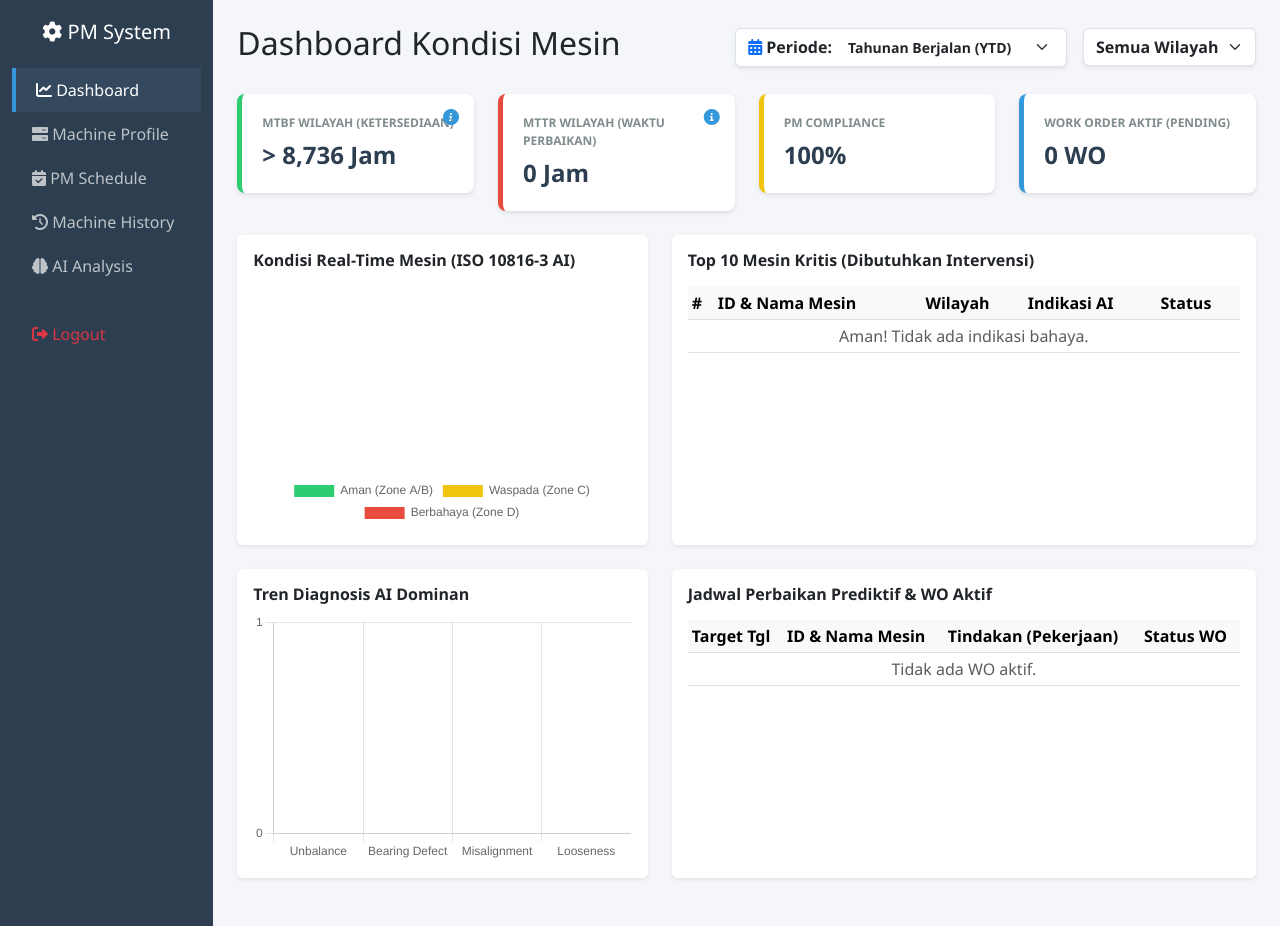
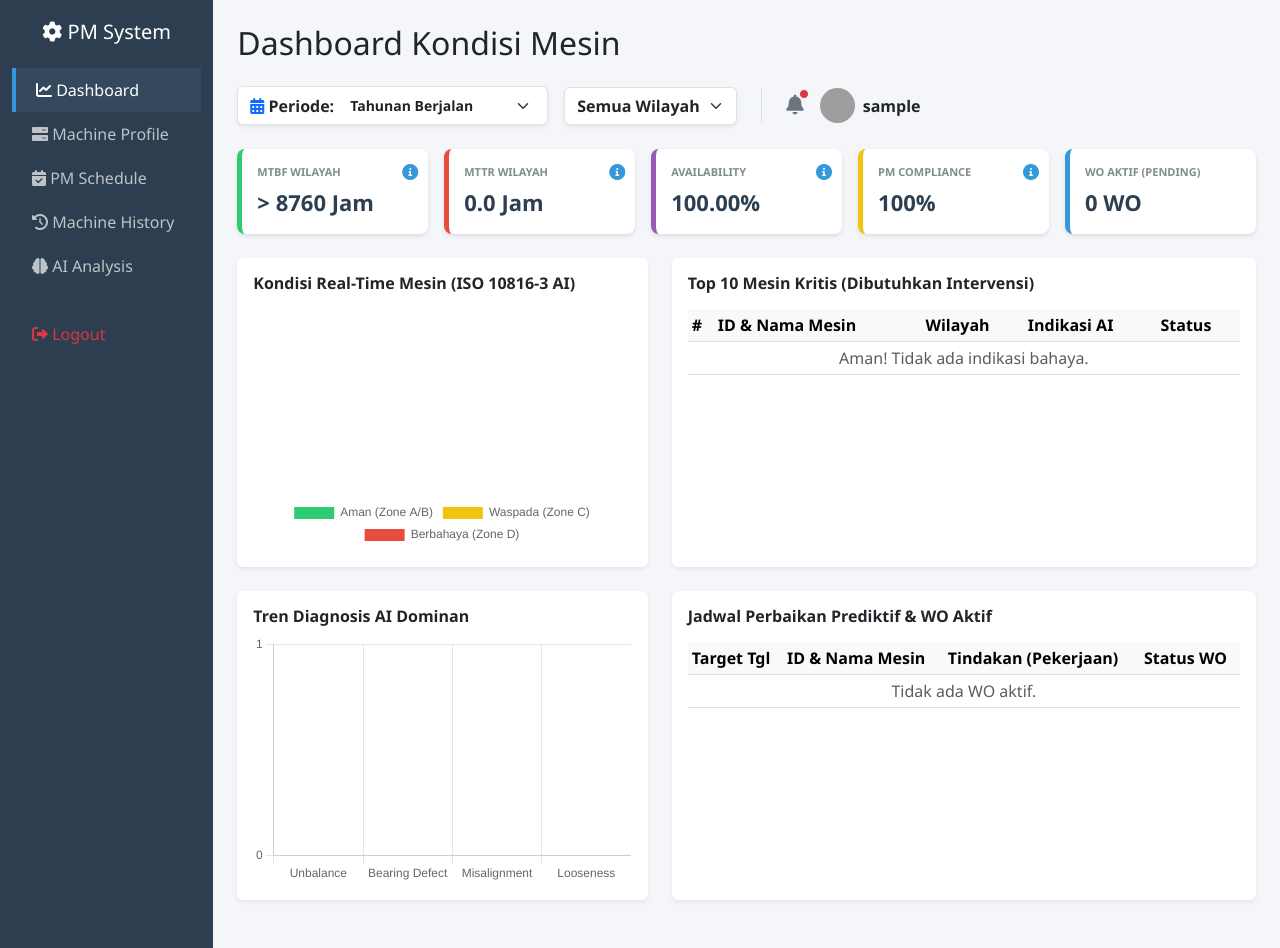
Before and after one commit to asephana949-web/pm-system-app, a Flask app: page /dashboard in a window 1280 px wide. Before the commit the page ends 926 px from the top, so only its background shows below. Run offline with Flask 3, Linux system fonts and the light colour scheme; the visitor is signed in with stand-in values (Sample User, id 1); data that the repository does not hold is empty; grey boxes are pictures that could not be loaded.

Commit message:
Update dashboard

```diff
--- a/templates/dashboard.html
+++ b/templates/dashboard.html
@@ -14,10 +14,11 @@
         .sidebar a { color: #bdc3c7; text-decoration: none; padding: 10px 20px; display: block; }
         .sidebar a:hover, .sidebar a.aktif { background-color: #34495e; color: white; border-left: 4px solid #3498db; }
 
-        .kpi-card { background: white; border-radius: 8px; padding: 20px; box-shadow: 0 2px 4px rgba(0,0,0,0.1); border-left: 5px solid #3498db; position: relative; }
-        .kpi-title { font-size: 12px; color: #7f8c8d; text-transform: uppercase; font-weight: bold; }
-        .kpi-value { font-size: 24px; font-weight: bold; color: #2c3e50; margin-top: 5px; }
-        .info-icon { position: absolute; top: 15px; right: 15px; cursor: pointer; color: #3498db; font-size: 16px; }
+        .kpi-card { background: white; border-radius: 8px; padding: 15px; box-shadow: 0 2px 4px rgba(0,0,0,0.1); border-left: 5px solid #3498db; position: relative; height: 100%;}
+        .kpi-title { font-size: 11px; color: #7f8c8d; text-transform: uppercase; font-weight: bold; padding-right: 15px;}
+        .kpi-value { font-size: 22px; font-weight: bold; color: #2c3e50; margin-top: 5px; }
+        .info-icon { position: absolute; top: 15px; right: 10px; cursor: pointer; color: #3498db; font-size: 16px; transition: 0.2s;}
+        .info-icon:hover { color: #2c3e50; transform: scale(1.1);}
 
         .status-aman { background-color: #2ecc71; color: white; padding: 4px 10px; border-radius: 4px; font-size: 12px; font-weight: bold;}
         .status-hati-hati { background-color: #f1c40f; color: black; padding: 4px 10px; border-radius: 4px; font-size: 12px; font-weight: bold;}
@@ -57,7 +58,17 @@
                             <label class="fw-bold mx-2 text-nowrap"><i class="fa-solid fa-calendar-days text-primary"></i> Periode:</label>
                             <select class="form-select form-select-sm border-0 fw-bold shadow-none" id="filterPeriodeDashboard" onchange="filterDashboard()">
                                 <optgroup label="Tahunan">
-                                    <option value="Y" selected>Tahunan Berjalan (YTD)</option>
+                                    <option value="Y" selected>Tahunan Berjalan</option>
+                                </optgroup>
+                                <optgroup label="Semester">
+                                    <option value="S1">Semester 1 (Jan-Jun)</option>
+                                    <option value="S2">Semester 2 (Jul-Des)</option>
+                                </optgroup>
+                                <optgroup label="Quarter (Kuartal)">
+                                    <option value="Q1">Quarter 1 (Jan-Mar)</option>
+                                    <option value="Q2">Quarter 2 (Apr-Jun)</option>
+                                    <option value="Q3">Quarter 3 (Jul-Sep)</option>
+                                    <option value="Q4">Quarter 4 (Okt-Des)</option>
                                 </optgroup>
                                 <optgroup label="Bulanan">
                                     <option value="1">Januari</option>
@@ -82,34 +93,54 @@
                             </select>
                         </div>
                     </div>
+
+                    <div class="d-flex align-items-center gap-3 border-start ps-4">
+                        <div class="position-relative" style="cursor: pointer;">
+                            <i class="fa-solid fa-bell fs-5 text-secondary"></i>
+                            <span class="position-absolute top-0 start-100 translate-middle p-1 bg-danger border border-light rounded-circle"></span>
+                        </div>
+                        <div class="d-flex align-items-center gap-2" style="cursor: pointer;">
+                            <img src="https://ui-avatars.com/api/?name={{ username }}&background=3498db&color=fff" alt="User" class="rounded-circle" width="35" height="35">
+                            <span class="fw-bold text-dark">{{ username }}</span>
+                        </div>
+                    </div>
                 </div>
             </div>
 
-            <div class="row mb-4">
-                <div class="col-md-3">
+            <!-- Row KPI menggunakan 5 Kolom agar pas -->
+            <div class="row row-cols-1 row-cols-md-5 g-3 mb-4">
+                <div class="col">
                     <div class="kpi-card" style="border-left-color: #2ecc71;">
-                        <i class="fa-solid fa-circle-info info-icon" data-bs-toggle="modal" data-bs-target="#modalMTBF"></i>
-                        <div class="kpi-title">MTBF Wilayah (Ketersediaan)</div>
-                        <div class="kpi-value" id="mtbfValue">Menghitung...</div>
+                        <i class="fa-solid fa-circle-info info-icon" data-bs-toggle="modal" data-bs-target="#modalMTBF" title="Detail Hitungan MTBF"></i>
+                        <div class="kpi-title">MTBF Wilayah</div>
+                        <div class="kpi-value" id="mtbfValue">-</div>
                     </div>
                 </div>
-                <div class="col-md-3">
+                <div class="col">
                     <div class="kpi-card" style="border-left-color: #e74c3c;">
-                        <i class="fa-solid fa-circle-info info-icon" data-bs-toggle="modal" data-bs-target="#modalMTTR"></i>
-                        <div class="kpi-title">MTTR Wilayah (Waktu Perbaikan)</div>
-                        <div class="kpi-value" id="mttrValue">Menghitung...</div>
+                        <i class="fa-solid fa-circle-info info-icon" data-bs-toggle="modal" data-bs-target="#modalMTTR" title="Detail Hitungan MTTR"></i>
+                        <div class="kpi-title">MTTR Wilayah</div>
+                        <div class="kpi-value" id="mttrValue">-</div>
                     </div>
                 </div>
-                <div class="col-md-3">
-                    <div class="kpi-card" style="border-left-color: #f1c40f;">
-                        <div class="kpi-title">PM Compliance</div>
-                        <div class="kpi-value" id="pmValue">Menghitung...</div>
+                <div class="col">
+                    <div class="kpi-card" style="border-left-color: #9b59b6;">
+                        <i class="fa-solid fa-circle-info info-icon" data-bs-toggle="modal" data-bs-target="#modalAvail" title="Detail Hitungan Availability"></i>
+                        <div class="kpi-title">Availability</div>
+                        <div class="kpi-value" id="availValue">-</div>
                     </div>
                 </div>
-                <div class="col-md-3">
+                <div class="col">
+                    <div class="kpi-card" style="border-left-color: #f1c40f;">
+                        <i class="fa-solid fa-circle-info info-icon" data-bs-toggle="modal" data-bs-target="#modalPM" title="Detail PM Compliance"></i>
+                        <div class="kpi-title">PM Compliance</div>
+                        <div class="kpi-value" id="pmValue">-</div>
+                    </div>
+                </div>
+                <div class="col">
                     <div class="kpi-card" style="border-left-color: #3498db;">
-                        <div class="kpi-title">Work Order Aktif (Pending)</div>
-                        <div class="kpi-value" id="woAktifValue">Menghitung...</div>
+                        <div class="kpi-title">WO Aktif (Pending)</div>
+                        <div class="kpi-value" id="woAktifValue">-</div>
                     </div>
                 </div>
             </div>
@@ -179,47 +210,69 @@
     </div>
 </div>
 
-<!-- Modal Penjelasan MTBF -->
+<!-- Modal Dinamis (Digunakan oleh JS) -->
 <div class="modal fade" id="modalMTBF" tabindex="-1">
     <div class="modal-dialog">
         <div class="modal-content">
             <div class="modal-header bg-success text-white">
-                <h5 class="modal-title"><i class="fa-solid fa-calculator"></i> Penjelasan MTBF Dashboard</h5>
+                <h5 class="modal-title"><i class="fa-solid fa-calculator"></i> Data Kalkulasi MTBF</h5>
                 <button type="button" class="btn-close btn-close-white" data-bs-dismiss="modal"></button>
             </div>
             <div class="modal-body">
-                <p>Di halaman Dashboard, <strong>MTBF (Mean Time Between Failure)</strong> dihitung berdasarkan sudut pandang <strong>Kerugian Produksi (Downtime Pabrik)</strong>.</p>
-                <div class="bg-light p-3 border rounded mb-3">
-                    <strong>Rumus:</strong><br>
-                    (Total Jam Operasional - Total Jam Downtime) / Jumlah Kejadian Downtime
-                </div>
-                <ul>
-                    <li><strong>Total Jam Operasional:</strong> Menghitung total jam kalender (24 jam x Jumlah Hari dalam periode yang dipilih).</li>
-                    <li><strong>Kejadian Kerusakan:</strong> Hanya kerusakan yang menyebabkan <strong>mesin mati (Is Downtime = Ya)</strong> yang dihitung. Kerusakan komponen yang tidak mengganggu produksi akan diabaikan.</li>
-                </ul>
+                <p><strong>Rumus:</strong> (Total Jam Operasional - Total Downtime) / Kejadian</p>
+                <div class="bg-light p-2 border rounded mb-3 text-center" id="mtbfRumusTeks">Memuat data...</div>
+                <h6>Rincian Kejadian Downtime:</h6>
+                <table class="table table-sm table-bordered"><tbody id="tabelDowntimeMTBF"></tbody></table>
             </div>
         </div>
     </div>
 </div>
 
-<!-- Modal Penjelasan MTTR -->
 <div class="modal fade" id="modalMTTR" tabindex="-1">
     <div class="modal-dialog">
         <div class="modal-content">
             <div class="modal-header bg-danger text-white">
-                <h5 class="modal-title"><i class="fa-solid fa-wrench"></i> Penjelasan MTTR Dashboard</h5>
+                <h5 class="modal-title"><i class="fa-solid fa-wrench"></i> Data Kalkulasi MTTR</h5>
                 <button type="button" class="btn-close btn-close-white" data-bs-dismiss="modal"></button>
             </div>
             <div class="modal-body">
-                <p>Di halaman Dashboard, <strong>MTTR (Mean Time To Repair)</strong> mewakili rata-rata <strong>Waktu Kehilangan Produksi</strong> akibat kerusakan.</p>
-                <div class="bg-light p-3 border rounded mb-3">
-                    <strong>Rumus:</strong><br>
-                    Total Jam Downtime / Jumlah Kejadian Downtime
-                </div>
-                <ul>
-                    <li>Hitungan ini murni mengambil angka dari kolom <strong>Downtime (Jam)</strong> di Riwayat Perbaikan.</li>
-                    <li>Waktu/durasi mekanik bekerja tidak dimasukkan dalam hitungan ini, karena fokus utama Dashboard adalah seberapa cepat ketersediaan mesin kembali normal.</li>
-                </ul>
+                <p><strong>Rumus:</strong> Total Jam Downtime / Kejadian Kerusakan</p>
+                <div class="bg-light p-2 border rounded mb-3 text-center" id="mttrRumusTeks">Memuat data...</div>
+                <h6>Rincian Kejadian Downtime:</h6>
+                <table class="table table-sm table-bordered"><tbody id="tabelDowntimeMTTR"></tbody></table>
+            </div>
+        </div>
+    </div>
+</div>
+
+<div class="modal fade" id="modalAvail" tabindex="-1">
+    <div class="modal-dialog">
+        <div class="modal-content">
+            <div class="modal-header bg-purple" style="background-color: #9b59b6; color: white;">
+                <h5 class="modal-title"><i class="fa-solid fa-industry"></i> Data Kalkulasi Availability</h5>
+                <button type="button" class="btn-close btn-close-white" data-bs-dismiss="modal"></button>
+            </div>
+            <div class="modal-body">
+                <p><strong>Rumus:</strong> ((Total Jam - Total Downtime) / Total Jam) x 100</p>
+                <div class="bg-light p-2 border rounded mb-3 text-center" id="availRumusTeks">Memuat data...</div>
+                <small class="text-muted">*Availability menunjukkan persentase waktu pabrik/wilayah ini benar-benar siap dan beroperasi tanpa hambatan kerusakan mesin.</small>
+            </div>
+        </div>
+    </div>
+</div>
+
+<div class="modal fade" id="modalPM" tabindex="-1">
+    <div class="modal-dialog">
+        <div class="modal-content">
+            <div class="modal-header bg-warning text-dark">
+                <h5 class="modal-title"><i class="fa-solid fa-calendar-check"></i> Data PM Compliance</h5>
+                <button type="button" class="btn-close" data-bs-dismiss="modal"></button>
+            </div>
+            <div class="modal-body">
+                <p>Kepatuhan terhadap jadwal Preventive Maintenance pada periode ini:</p>
+                <div class="bg-light p-3 border rounded mb-3 text-center" id="pmRumusTeks">Memuat data...</div>
+                <h6>Rincian Status Work Order:</h6>
+                <ul class="list-group" id="listPMDetail"></ul>
             </div>
         </div>
     </div>
@@ -272,7 +325,6 @@
         });
     }
 
-    // Fungsi Format Tanggal (Misal: 25-Okt-2026)
     function formatTanggalPendek(tglStr) {
         if (!tglStr) return "-";
         const d = new Date(tglStr);
@@ -281,24 +333,32 @@
     }
 
     function getStartEndDate(periodeVal) {
-        let start, end;
+        let start, end, totalDays;
         if (periodeVal === 'Y') {
             start = new Date(tahunBerjalan, 0, 1); end = new Date(tahunBerjalan, 11, 31);
+        } else if (periodeVal.startsWith('S')) {
+            const s = parseInt(periodeVal.replace('S', ''));
+            start = new Date(tahunBerjalan, (s - 1) * 6, 1); end = new Date(tahunBerjalan, s * 6, 0);
+        } else if (periodeVal.startsWith('Q')) {
+            const q = parseInt(periodeVal.replace('Q', ''));
+            start = new Date(tahunBerjalan, (q - 1) * 3, 1); end = new Date(tahunBerjalan, q * 3, 0);
         } else {
             const bln = parseInt(periodeVal) - 1;
             start = new Date(tahunBerjalan, bln, 1); end = new Date(tahunBerjalan, bln + 1, 0);
         }
-        return { start, end };
+
+        totalDays = Math.round((end - start) / (1000 * 60 * 60 * 24)) + 1;
+        return { start, end, totalDays };
     }
 
     function filterDashboard() {
         const periodeVal = document.getElementById('filterPeriodeDashboard').value;
         const wilayahVal = document.getElementById('wilayahFilter').value;
-        const { start, end } = getStartEndDate(periodeVal);
+        const { start, end, totalDays } = getStartEndDate(periodeVal);
 
         const listMesinID = dbMaster.filter(m => wilayahVal === 'semua' || m.wilayah === wilayahVal).map(m => m.id_mesin);
 
-        // 1. HITUNG MTBF & MTTR
+        // 1. HITUNG MTBF, MTTR, & AVAILABILITY
         const riwayatPeriode = dbRiwayat.filter(r => {
             const tgl = new Date(r.tgl_eksekusi);
             return listMesinID.includes(r.nama_alat) && tgl >= start && tgl <= end && String(r.is_downtime).toLowerCase() === 'ya';
@@ -306,24 +366,42 @@
 
         let totalDowntimeJam = 0;
         let countBreakdown = riwayatPeriode.length;
-        riwayatPeriode.forEach(r => { totalDowntimeJam += (parseFloat(r.downtime_jam) || 0); });
+        let htmlDowntime = "";
 
-        let diffDays = Math.ceil(Math.abs(end - start) / (1000 * 60 * 60 * 24));
-        if (diffDays === 0) diffDays = 1;
-        const jamOperasionalPlant = diffDays * 24;
+        riwayatPeriode.forEach(r => {
+            let jam = parseFloat(r.downtime_jam) || 0;
+            totalDowntimeJam += jam;
 
-        let elMtbf = document.getElementById('mtbfValue');
-        let elMttr = document.getElementById('mttrValue');
+            let mObj = dbMaster.find(m => m.id_mesin === r.nama_alat);
+            let nama = mObj ? mObj.nama_mesin : r.nama_alat;
+            htmlDowntime += `<tr><td>${r.nama_alat} (${nama})</td><td class="text-danger fw-bold">${jam} Jam</td></tr>`;
+        });
+
+        if (htmlDowntime === "") htmlDowntime = `<tr><td colspan="2" class="text-center text-muted">Tidak ada downtime produksi.</td></tr>`;
+
+        const jamOperasionalPlant = totalDays * 24;
+
+        let mttr = 0;
+        let mtbf = jamOperasionalPlant;
+        let availability = 100;
 
         if (countBreakdown > 0) {
-            let mttr = totalDowntimeJam / countBreakdown;
-            let mtbf = (jamOperasionalPlant - totalDowntimeJam) / countBreakdown;
-            elMttr.innerText = mttr.toFixed(1) + " Jam";
-            elMtbf.innerText = Math.round(mtbf).toLocaleString() + " Jam";
-        } else {
-            elMttr.innerText = "0 Jam";
-            elMtbf.innerText = "> " + jamOperasionalPlant.toLocaleString() + " Jam";
+            mttr = totalDowntimeJam / countBreakdown;
+            mtbf = (jamOperasionalPlant - totalDowntimeJam) / countBreakdown;
+            availability = ((jamOperasionalPlant - totalDowntimeJam) / jamOperasionalPlant) * 100;
         }
+
+        document.getElementById('mttrValue').innerText = mttr.toFixed(1) + " Jam";
+        document.getElementById('mtbfValue').innerText = mtbf >= jamOperasionalPlant ? "> " + jamOperasionalPlant + " Jam" : mtbf.toFixed(1) + " Jam";
+        document.getElementById('availValue').innerText = availability.toFixed(2) + "%";
+
+        // Inject ke Modal Popups
+        document.getElementById('mtbfRumusTeks').innerHTML = `(${jamOperasionalPlant} Jam - ${totalDowntimeJam} Jam) / ${countBreakdown} Kejadian = <strong>${mtbf.toFixed(1)} Jam</strong>`;
+        document.getElementById('mttrRumusTeks').innerHTML = `${totalDowntimeJam} Jam / ${countBreakdown} Kejadian = <strong>${mttr.toFixed(1)} Jam</strong>`;
+        document.getElementById('availRumusTeks').innerHTML = `((${jamOperasionalPlant} Jam - ${totalDowntimeJam} Jam) / ${jamOperasionalPlant} Jam) x 100 = <strong>${availability.toFixed(2)}%</strong>`;
+
+        document.getElementById('tabelDowntimeMTBF').innerHTML = htmlDowntime;
+        document.getElementById('tabelDowntimeMTTR').innerHTML = htmlDowntime;
 
         // 2. HITUNG PM COMPLIANCE
         const jadwalPeriode = dbJadwal.filter(j => listMesinID.includes(j.id_mesin) && new Date(j.tgl_rencana) >= start && new Date(j.tgl_rencana) <= end);
@@ -334,6 +412,13 @@
 
         document.getElementById('pmValue').innerText = persentasePM + "%";
         document.getElementById('woAktifValue').innerText = pmPending + " WO";
+
+        document.getElementById('pmRumusTeks').innerHTML = `Selesai (${pmSelesai}) / Total Jadwal (${totalPM}) x 100 = <strong>${persentasePM}%</strong>`;
+        document.getElementById('listPMDetail').innerHTML = `
+            <li class="list-group-item d-flex justify-content-between align-items-center">Total Jadwal Work Order <span class="badge bg-primary rounded-pill">${totalPM}</span></li>
+            <li class="list-group-item d-flex justify-content-between align-items-center">Berhasil Diselesaikan (Completed) <span class="badge bg-success rounded-pill">${pmSelesai}</span></li>
+            <li class="list-group-item d-flex justify-content-between align-items-center">Belum Dikerjakan (Pending) <span class="badge bg-danger rounded-pill">${pmPending}</span></li>
+        `;
 
         // 3. GRAFIK KONDISI MESIN & TOP 10 KRITIS
         let logTerbaruPerMesin = [];
@@ -379,7 +464,6 @@
         } else {
             top10Raw.slice(0, 10).forEach((item, index) => {
                 let badge = item.score === 3 ? "status-berbahaya" : "status-hati-hati";
-                // Gabungkan ID dan Nama Mesin
                 let namaTampil = item.nama ? `${item.id}<br><small class="text-muted">${item.nama}</small>` : item.id;
 
                 let row = `<tr>
```
